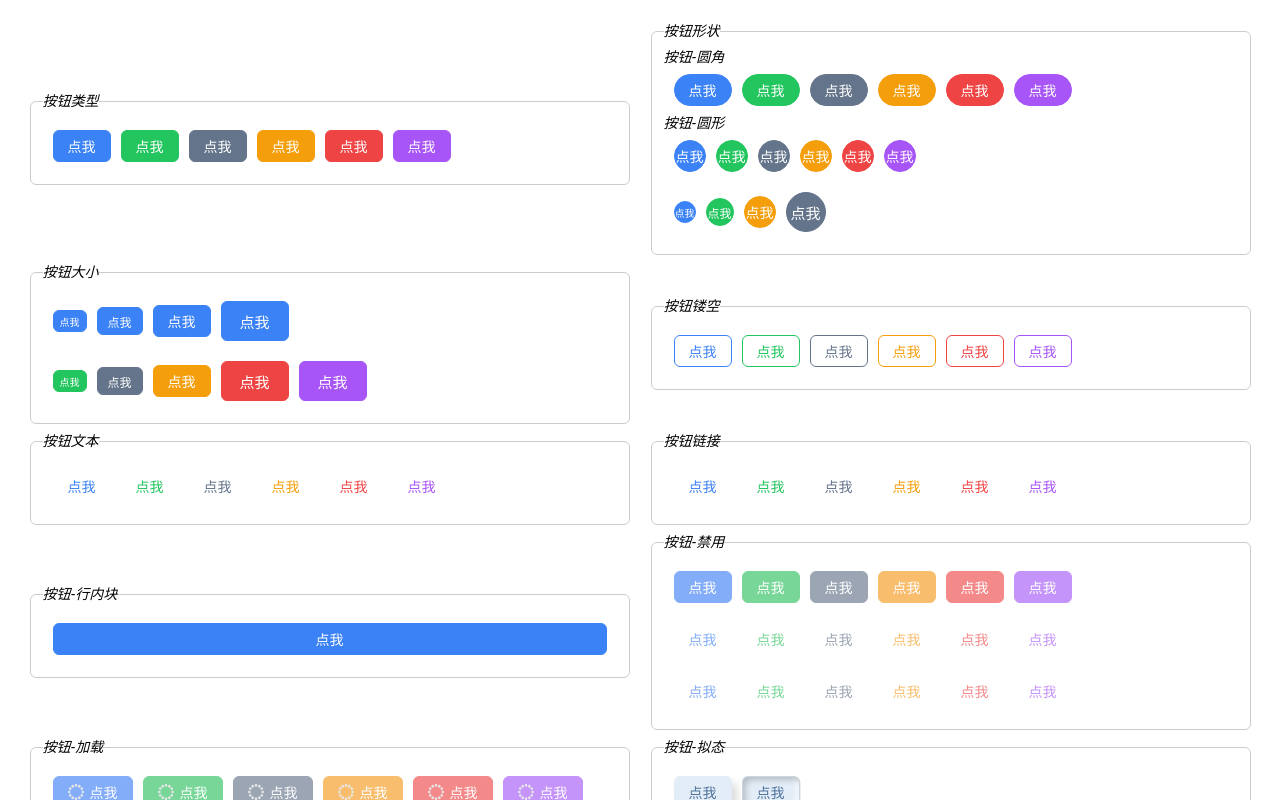
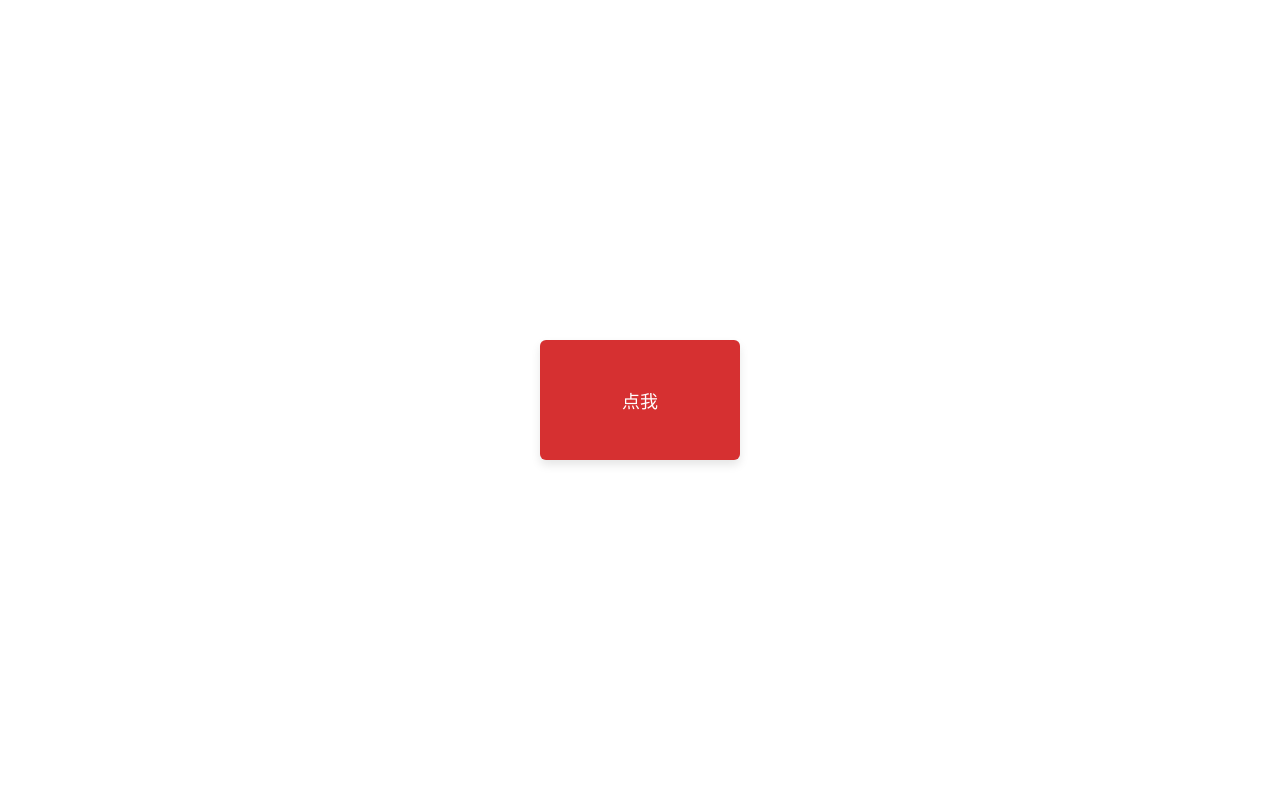
Before and after one commit to fangzunbao/tethys-design-button, a Vue app: page / in a window 1280 px wide. Built offline with nearby package versions, Linux system fonts and the light colour scheme.

Commit message:
feat: 动画按钮-点击发射粒子

```diff
--- a/example/App.vue
+++ b/example/App.vue
@@ -1,6 +1,6 @@
 <template>
   <div class="container">
-    <fieldset class="field-set">
+    <!-- <fieldset class="field-set">
       <legend>按钮类型</legend>
       <div class="btn-item">
         <th-button>点我</th-button>
@@ -180,7 +180,11 @@
           <th-button type="help">点我</th-button>
         </th-button-group>
       </div>
-    </fieldset>
+    </fieldset> -->
+
+    <th-animate-button color="#d63031" :width="200" height="120">
+      点我
+    </th-animate-button>
   </div>
 </template>
 
--- a/packages/index.ts
+++ b/packages/index.ts
@@ -2,10 +2,12 @@ import type { App, Component } from 'vue'
 import './style/index.scss'
 import ThButton from '@/lib/button/src/ThButton.vue'
 import ThButtonGroup from './lib/button/src/ThButtonGroup.vue'
+import ThAnimateButton from './lib/animate-button/src/index.vue'
 
 const components: { [name: string]: Component } = {
   ThButton,
   ThButtonGroup,
+  ThAnimateButton,
 }
 
 export default {
--- /dev/null
+++ b/packages/lib/animate-button/src/index.vue
@@ -0,0 +1,159 @@
+<script lang="ts">
+export default { name: 'ThAnimateButton' }
+</script>
+<script setup lang="ts">
+import { ref } from 'vue'
+const buttonRef = ref()
+const timer = ref()
+
+const props = defineProps({
+  color: {
+    type: String,
+    default: () => '',
+  },
+  width: {
+    type: [String, Number],
+  },
+  height: {
+    type: [String, Number],
+  },
+})
+
+const btnStyle = ref({
+  '--th-animate-btn-color': props.color,
+  width: props.width + 'px',
+  height: props.height + 'px',
+})
+
+// 点击按钮后触发动画
+const handleClick = () => {
+  if (timer.value) clearTimeout(timer.value)
+  buttonRef.value.classList.add('animate')
+  timer.value = setTimeout(() => {
+    buttonRef.value.classList.remove('animate')
+  }, 400)
+}
+</script>
+
+<template>
+  <div>
+    <button
+      class="button"
+      ref="buttonRef"
+      :style="btnStyle"
+      @click="handleClick"
+    >
+      <slot></slot>
+    </button>
+  </div>
+</template>
+
+<style scoped lang="scss">
+.button {
+  position: relative;
+  padding: 10px 22px;
+  background-color: var(--th-animate-btn-color);
+  border-radius: 6px;
+  color: #ffffff;
+  border: none;
+  font-size: 18px;
+  font-weight: 400;
+  cursor: pointer;
+  box-shadow: 0 5px 10px rgba($color: #000000, $alpha: 0.1);
+  transition: transform 0.2s ease;
+  &:active {
+    transform: scale(0.96);
+  }
+  &::before,
+  &::after {
+    content: '';
+    position: absolute;
+    left: 50%;
+    transform: translateX(-50%);
+    height: 100%;
+    width: 150%;
+    z-index: -1;
+    background-repeat: no-repeat;
+  }
+  &.animate::before {
+    top: -70%;
+    background-image: radial-gradient(
+        circle,
+        var(--th-animate-btn-color) 20%,
+        transparent 20%
+      ),
+      radial-gradient(
+        circle,
+        transparent 20%,
+        var(--th-animate-btn-color) 20%,
+        transparent 30%
+      ),
+      radial-gradient(circle, var(--th-animate-btn-color) 20%, transparent 20%),
+      radial-gradient(
+        circle,
+        transparent 10%,
+        var(--th-animate-btn-color) 15%,
+        transparent 20%
+      ),
+      radial-gradient(circle, var(--th-animate-btn-color) 20%, transparent 20%),
+      radial-gradient(circle, var(--th-animate-btn-color) 20%, transparent 20%),
+      radial-gradient(circle, var(--th-animate-btn-color) 20%, transparent 20%),
+      radial-gradient(circle, var(--th-animate-btn-color) 20%, transparent 20%);
+    background-size:
+      10% 10%,
+      20% 20%,
+      15% 20%,
+      20% 20%,
+      18% 18%,
+      10% 10%,
+      15% 15%,
+      28% 18%;
+    background-position:
+      5% 90%,
+      10% 90%,
+      10% 90%,
+      15% 90%,
+      25% 90%,
+      40% 90%,
+      55% 90%,
+      70% 90%;
+    animation: topBubbles 0.4s ease-in-out infinite;
+  }
+  &.animate::after {
+    bottom: -70%;
+    background-image: radial-gradient(
+        circle,
+        var(--th-animate-btn-color) 20%,
+        transparent 20%
+      ),
+      radial-gradient(
+        circle,
+        transparent 10%,
+        var(--th-animate-btn-color) 15%,
+        transparent 20%
+      ),
+      radial-gradient(circle, var(--th-animate-btn-color) 20%, transparent 20%),
+      radial-gradient(circle, var(--th-animate-btn-color) 20%, transparent 20%),
+      radial-gradient(circle, var(--th-animate-btn-color) 20%, transparent 20%),
+      radial-gradient(circle, var(--th-animate-btn-color) 20%, transparent 20%),
+      radial-gradient(circle, var(--th-animate-btn-color) 20%, transparent 20%);
+    background-size:
+      15% 15%,
+      20% 20%,
+      18% 18%,
+      20% 20%,
+      15% 15%,
+      20% 20%,
+      18% 18%;
+    background-position:
+      10% 0%,
+      30% 10%,
+      55% 0%,
+      70% 0%,
+      85% 0%,
+      70% 0%,
+      70% 0%;
+    animation: bottomBubbles 0.4s ease-in-out forwards;
+  }
+}
+</style>
--- a/packages/style/animation.scss
+++ b/packages/style/animation.scss
@@ -6,3 +6,69 @@
     transform: rotate(360deg);
   }
 }
+
+
+//  动画按钮
+@keyframes topBubbles {
+  50% {
+    background-position:
+      0% 80%,
+      0% 20%,
+      10% 40%,
+      20% 0%,
+      30% 30%,
+      22% 50%,
+      50% 50%,
+      60% 20%,
+      90% 30%;
+  }
+  100% {
+    background-position:
+      0% 70%,
+      0% 10%,
+      10% 30%,
+      20% -10%,
+      30% 20%,
+      22% 40%,
+      50% 40%,
+      65% 10%,
+      90% 20%;
+    background-size:
+      0% 0%,
+      0% 0%,
+      0% 0%,
+      0% 0%,
+      0% 0%,
+      0% 0%;
+  }
+}
+
+@keyframes bottomBubbles {
+  50% {
+    background-position:
+      0% 80%,
+      20% 80%,
+      45% 60%,
+      60% 100%,
+      75% 70%,
+      95% 60%,
+      105% 0%;
+  }
+  100% {
+    background-position:
+      0% 90%,
+      20% 90%,
+      45% 70%,
+      60% 110%,
+      75% 80%,
+      95% 70%,
+      110% 10%;
+    background-size:
+      0% 0%,
+      0% 0%,
+      0% 0%,
+      0% 0%,
+      0% 0%,
+      0% 0%;
+  }
+}
--- a/packages/style/base/color.scss
+++ b/packages/style/base/color.scss
@@ -35,4 +35,6 @@
   --th-warning-disable-color: #f8be6e;
   --th-danger-disable-color: #f4898a;
   --th-help-disable-color: #c594fa;
+
+  --th-animate-btn-color: #7d2ae8;
 }
```
Also changed, not shown: packages/lib/animate-button/index.ts (added, +8 -0 lines).
